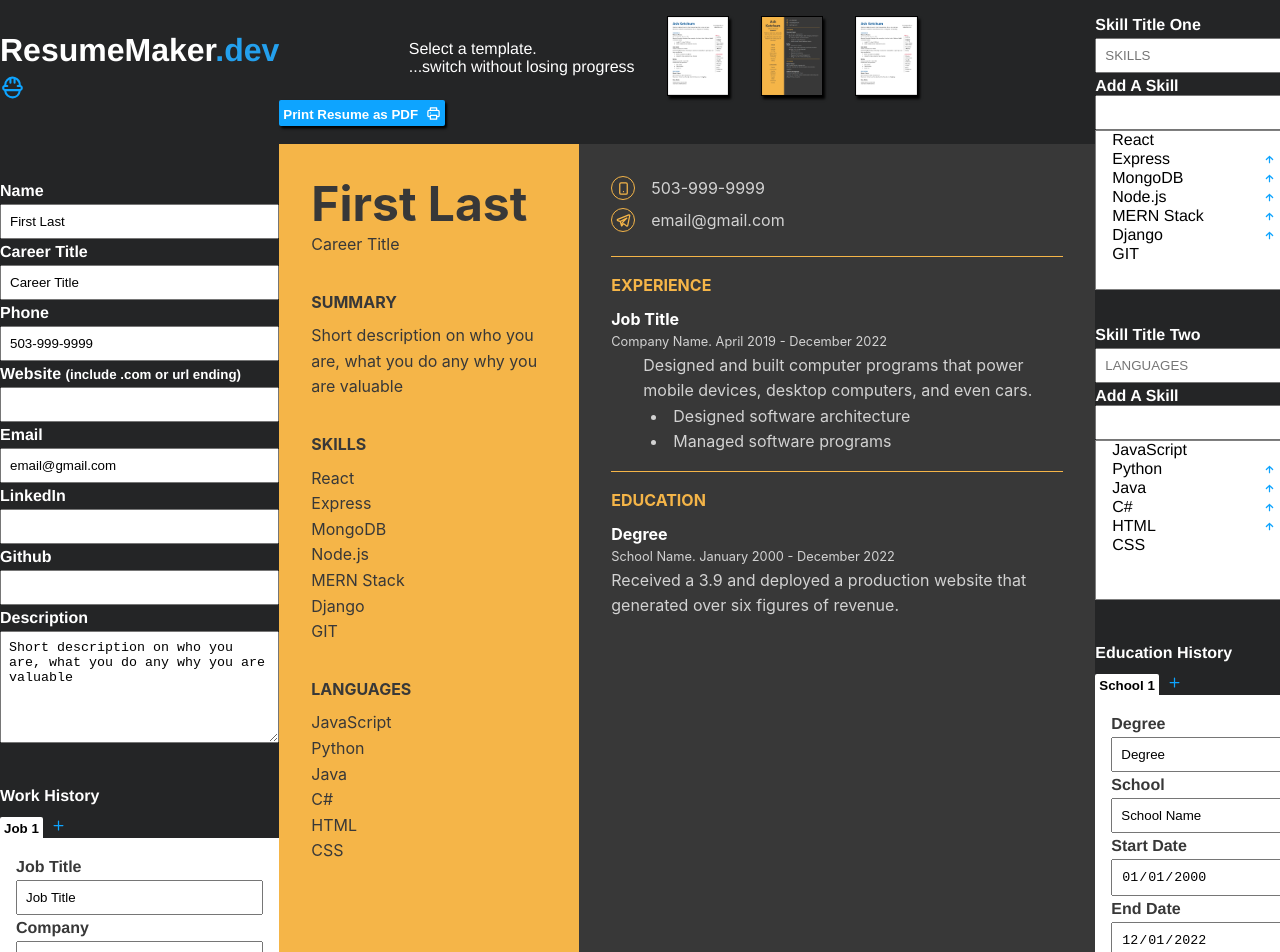
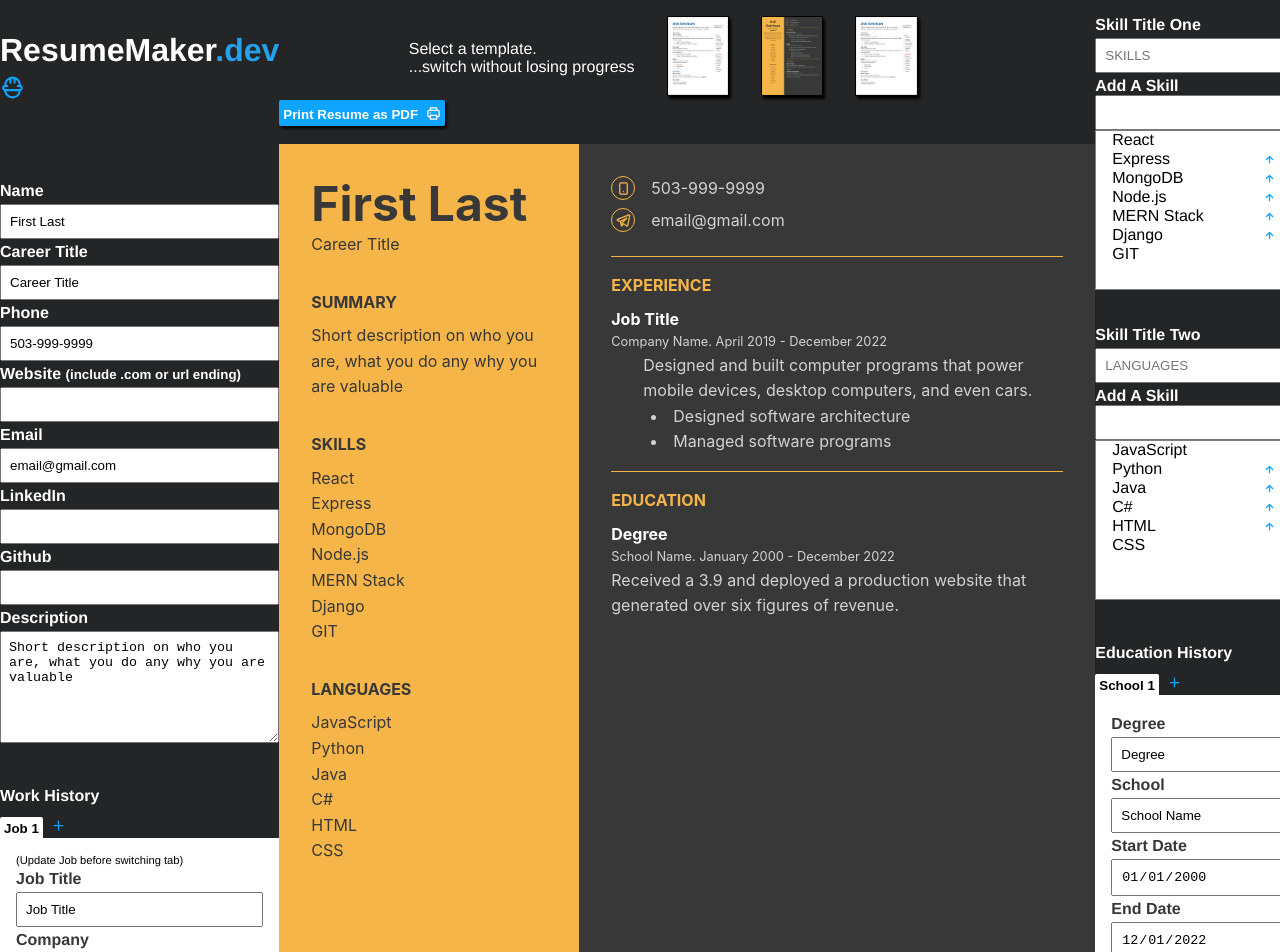
Before and after one commit to ChimentiMatt/Resume_Builder, a React (Create React App) app: page / in a window 1280 px wide. Shown: the top 952 px of the page. Built offline with nearby package versions, Linux system fonts and the light colour scheme.

Commit message:
deleting jobs now switches to correct tabn

```diff
--- a/src/components/Home.jsx
+++ b/src/components/Home.jsx
@@ -158,7 +158,6 @@ const Home = () => {
     }
 
     const updateCurrentTab = (id) => {
-        // document.querySelector(`#update-job-btn`).click()
 
         for (let i = 0; i < jobs.length; i++){
             document.querySelector(`#tab${i}`).style.background = 'lightgray'
@@ -166,6 +165,12 @@ const Home = () => {
 
         setCurrentTab(id)
         document.querySelector(`#tab${id}`).style.background = 'white'
+
+        // Makes tabs become disabled to avoid losing data on switching tabs
+        for (let i = 0; i < jobs.length; i++){
+            document.querySelector(`#tab${i}`).disabled = true;
+        }
+
     }
 
     const updateCurrentEducationTab = (id) => {
@@ -224,7 +229,6 @@ const Home = () => {
 
     useEffect(() => {
         populateFormInputs()
-
     }, [currentTab, currentEducationTab])
 
     return (
@@ -267,12 +271,11 @@ const Home = () => {
                     </div>
                 </div>
 
-                <br/>
-                <br/>
+                <br/><br/>
 
                 <label id='work-history-label' name='website'>Work History</label>
-                <br/>
-                <br/>
+
+                <br/><br/>
 
                 <div id='jobs-container'>
                     <div id='jobs-length'>
@@ -290,13 +293,12 @@ const Home = () => {
                         <div className='tab-content'>
                             {jobs.map( (job, id) => (
                                 <div id={`tab-content${id}`} key={id}>
-                                    {currentTab === id && <AddJobs jobs={jobs} job={job} setJobs={setJobs} id={id} currentTab={currentTab} objId={objId} setObjId={setObjId} setCurrentTab={setCurrentTab}/> }
+                                    {currentTab === id && <AddJobs jobs={jobs} job={job} setJobs={setJobs} id={id} currentTab={currentTab} objId={objId} setObjId={setObjId} setCurrentTab={setCurrentTab} updateCurrentTab={updateCurrentTab}/> }
                                 </div>
                             ))}
                         </div>
                     </div>
-                    <br/>
-                    <br/>
+                    <br/><br/>
                 </div>
 
             </div>
--- a/src/utility/AddJobs.jsx
+++ b/src/utility/AddJobs.jsx
@@ -4,7 +4,7 @@ import { UilMinus } from '@iconscout/react-unicons'
 import { UilTimes } from '@iconscout/react-unicons'
 import JobTask from "./JobTask"
 
-const AddJobs = ({jobs, setJobs, job, id, setCurrentTab}) => {
+const AddJobs = ({jobs, setJobs, job, id, setCurrentTab, updateCurrentTab}) => {
     const [jobTitle, setJobTitle] = useState('')
     const [company, setCompany] = useState('')
     const [jobDescription, setJobDescription] = useState('')
@@ -81,15 +81,18 @@ const AddJobs = ({jobs, setJobs, job, id, setCurrentTab}) => {
     }
 
     const removeJob = (propJob) => {
+        updateCurrentTab(0)
+
+        // shows job tab 1 on removing a tab
+        setCurrentTab(0)
+        document.querySelector('#tab0').click()
+
         // Makes tabs become disabled to avoid losing data on switching tabs
         for (let i = 0; i < jobs.length; i++){
             document.querySelector(`#tab${i}`).disabled = true;
         }
         setJobs(current => current.filter(job => job !== propJob))
 
-        // shows job tab 1 on removing a tab
-        setCurrentTab(0)
-        document.querySelector('#tab0').click()
     }
 
 
@@ -293,7 +296,7 @@ const AddJobs = ({jobs, setJobs, job, id, setCurrentTab}) => {
                 </div>
             </div>
 
-            {id > 0 && <p className="update-tabs-message">(Update Job before switching tabs)</p>}
+            <p className="update-tabs-message">(Update Job before switching tab)</p>
 
             <div className="remove-job-container">
                 { id !== 0 &&<UilTimes onClick={() => deleteWarning('delete')}  size="15" color="#ff0000" />}
```
